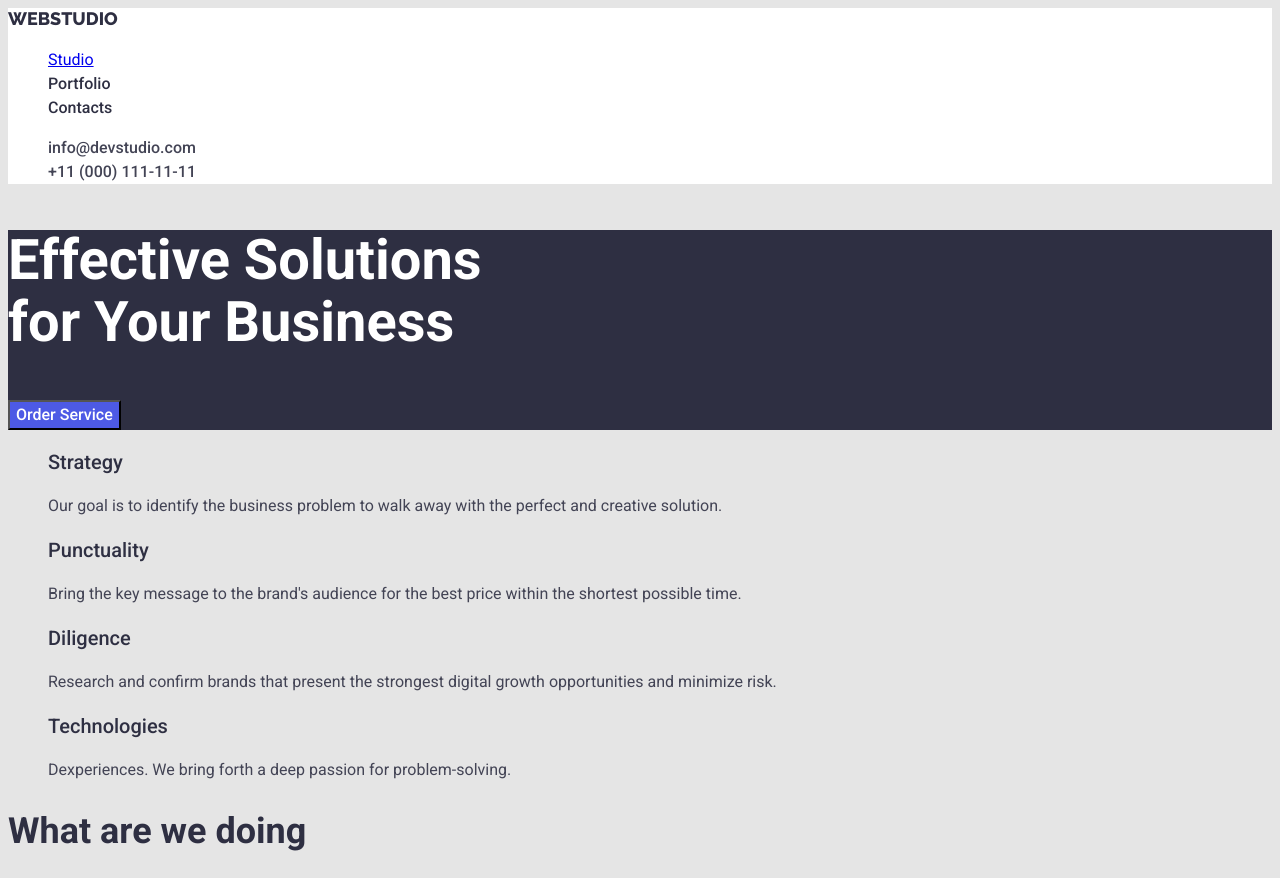
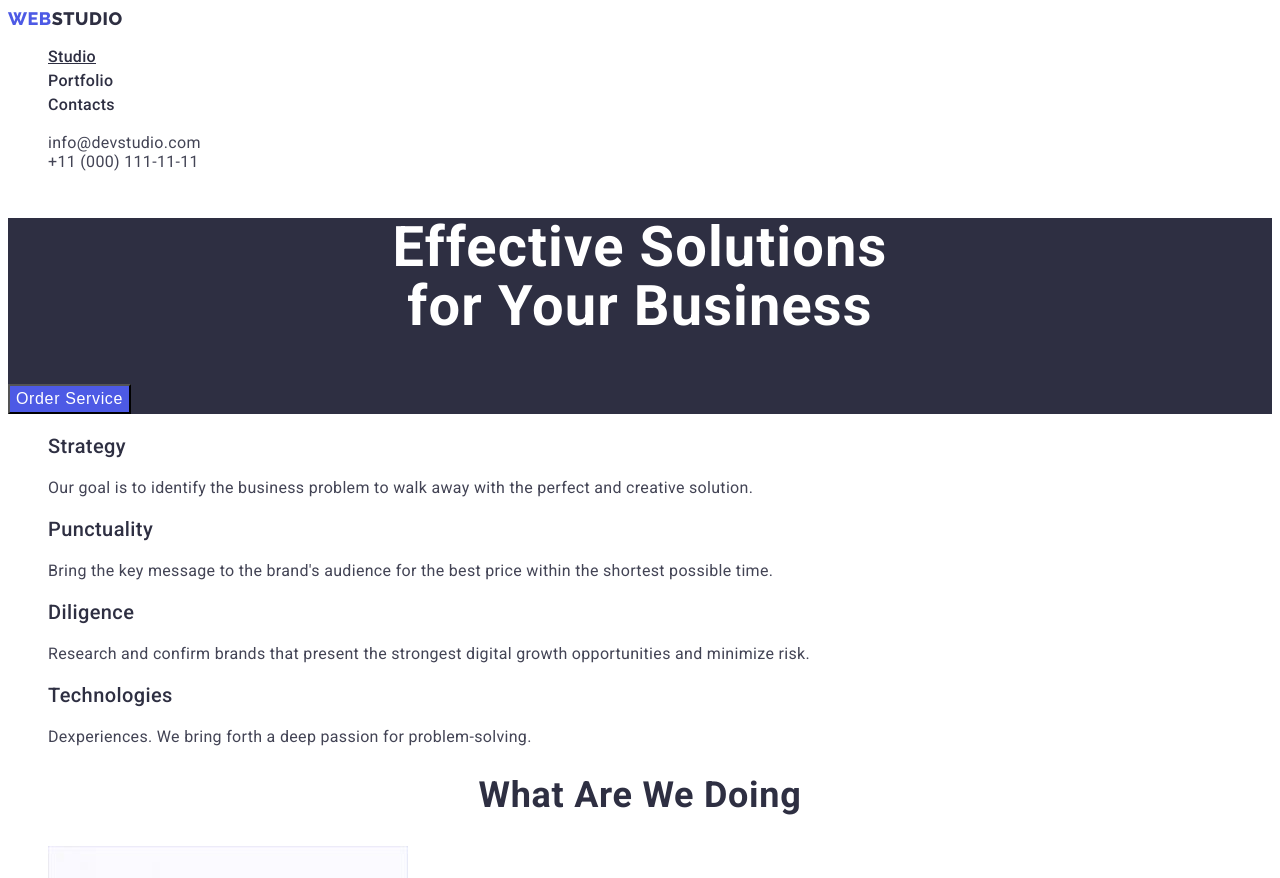
Before and after one commit to Chystiakov73Viktor/goit-markup-hw-02, a plain HTML site: page index.html in a window 1280 px wide. Shown: the top 878 px of the page. Drawn offline with Linux system fonts and the light colour scheme.

Commit message:
змінено стилізацію

```diff
--- a/css/styles.css
+++ b/css/styles.css
@@ -5,7 +5,7 @@
     --color-hero: #ffffff;
     --color-light: #F4F4FD;
     --background-hero: #2E2F42;
-    --background-primary: #E5E5E5;
+    --background-primary: #ffffff;
     --background-secondary: #F4F4FD;
     --background-button: #404BBF;
 }
@@ -13,44 +13,49 @@ body {
  background-color: var(--background-primary);
  color: var(--color-primary);
  font-family: "Roboto",sans-serif;
- font-weight: 400;
+}
+.list {
+    list-style: none;
+}
+.link {
+ text-decoration: none;
+}
+
+/*header*/
+.logo {
+ color: var(--color-action);
+ font-family: 'Raleway',sans-serif;
+ font-weight: 800;
+ font-size: 18px;
+ line-height: 1.17;
+ letter-spacing: 0.03em;
+ text-transform: uppercase;
+}
+.stud {
+    color: var(--color-secondary);
+}
+
+.menu-link {
+ color: var(--color-secondary);
+ font-weight: 500;
  font-size: 16px;
  line-height: 1.5;
+ letter-spacing: 0.02em;
 }
-ul {
-    list-style: none;
+
+.menu-link:hover,
+.menu-link:focus {
+ color: var(--background-button);
 }
-/*header*/
-.header {
- background-color: var(--color-hero);
-}
-.logo {
- color: var(--color-action);
- font-family: 'Raleway';
- font-style: normal;
- text-decoration: none;
- font-weight: 800;
- font-size: 18px;
- line-height: 1.2;
- text-transform: uppercase;
-}
-.logo-stud {
-    color: var(--color-secondary);
-}
-.link {
- color: var(--color-secondary);
- font-style: normal;
- font-weight: 500;
- text-decoration: none;
-}
-.link-aktive {
- color: var(--color-action);
- text-decoration: none;
-}
+
 .link-info {
  color: var(--color-primary);
  font-style: normal;
- text-decoration: none;
+ letter-spacing: 0.02em;
+}
+.link-info:hover,
+.link-info:focus {
+ color: var(--background-button);
 }
 /*main section hero*/
 .hero-container {
@@ -60,16 +65,18 @@ ul {
  color: var(--color-hero);
  font-weight: 700;
  font-size: 56px;
- line-height: 1.1;
+ line-height: 1.07;
+ text-align: center;
+letter-spacing: 0.02em;
 }
 .button-hero {
  color: var(--color-hero);
  background-color: var(--color-action);
- font-family: 'Roboto';
- font-style: normal;
+ font-family: 'Roboto' sans-serif;
  font-weight: 500;
  font-size: 16px;
- line-height: 24px;
+ line-height: 1.5;
+ letter-spacing: 0.04em;
  cursor: pointer;
 }
 .button-hero:hover,
@@ -82,28 +89,47 @@ color: var(--color-secondary);
 font-weight: 500;
 font-size: 20px;
 line-height: 1.2;
+letter-spacing: 0.02em;
 }
+.text {
+ letter-spacing: 0.02em;
+}
+
 /*section we doing*/
 .doing-title {
 color: var(--color-secondary);
 font-weight: 700;
 font-size: 36px;
-line-height: 1.1;
+line-height: 1.11;
+letter-spacing: 0.02em;
+text-align: center;
+text-transform: capitalize;
 }
 /*section team*/
 .team {
 background-color: var(--background-secondary);
 }
+.team-img {
+ background-color: var(--background-primary);
+}
 .team-title {
 color: var(--color-secondary);
 font-weight: 700;
 font-size: 36px;
-line-height: 1.1;
+line-height: 1.11;
+letter-spacing: 0.02em;
+text-align: center;
+text-transform: capitalize;
 }
 .name {
+color: var(--color-secondary) ;
 font-weight: 500;
 font-size: 20px;
 line-height: 1.2;
+letter-spacing: 0.02em;
+}
+.speciality {
+ letter-spacing: 0.02em;
 }
 /*footer*/
 .footer {
@@ -119,11 +145,12 @@ color: var(--color-light);
 .button {
 color: var(--color-action);
 background-color: var(--background-secondary);
-font-family: 'Roboto';
+font-family: 'Roboto',sans-serif;
 font-style: normal;
 font-weight: 500;
 font-size: 16px;
 line-height: 1.5;
+letter-spacing: 0.04em;
 cursor: pointer;
 }
 .button:hover,
@@ -136,4 +163,8 @@ cursor: pointer;
     font-weight: 500;
     font-size: 20px;
     line-height: 1.2;
+    letter-spacing: 0.02em;
 }
+.portfolio-text {
+    letter-spacing: 0.02em;
+}
```
